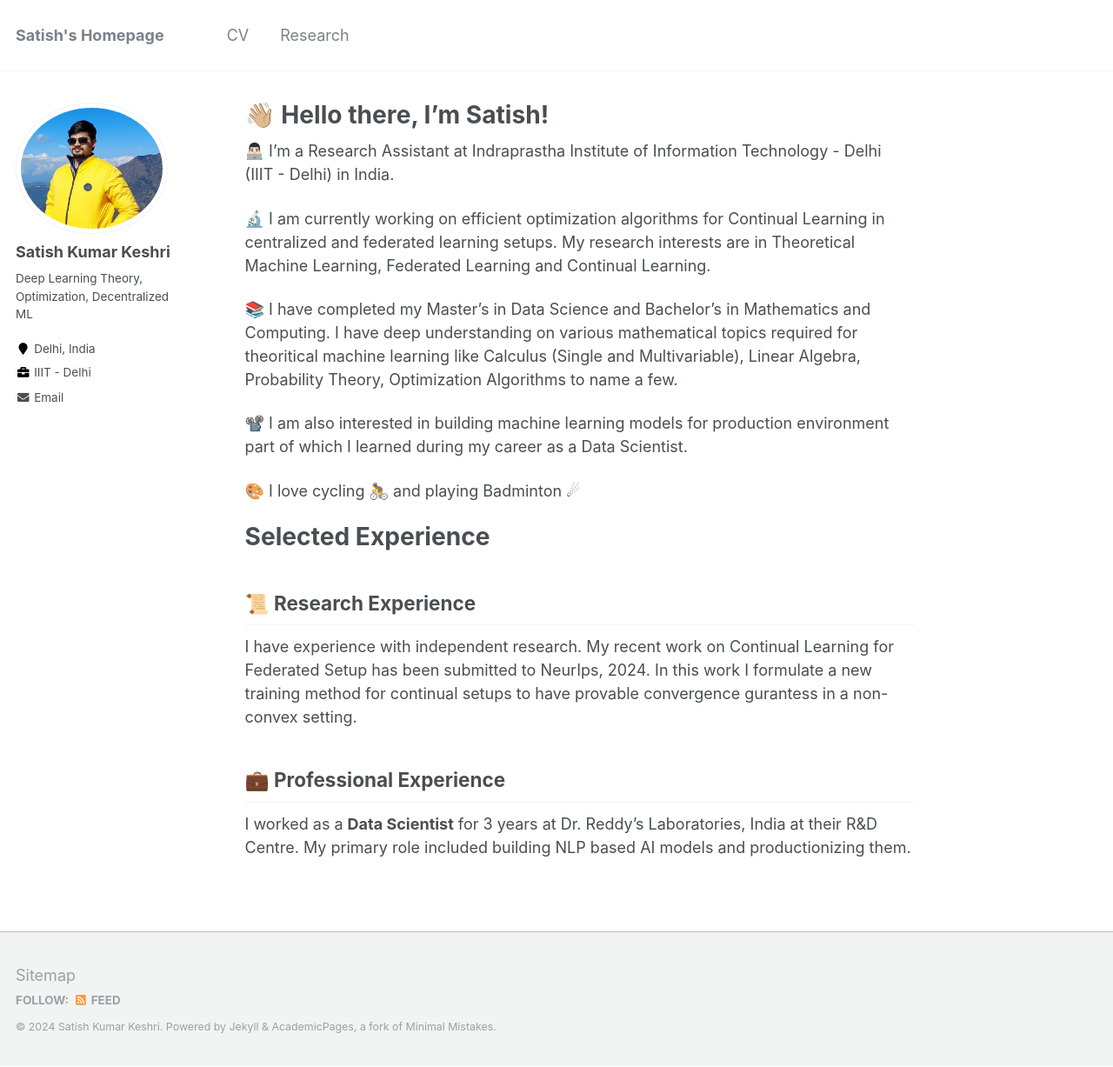
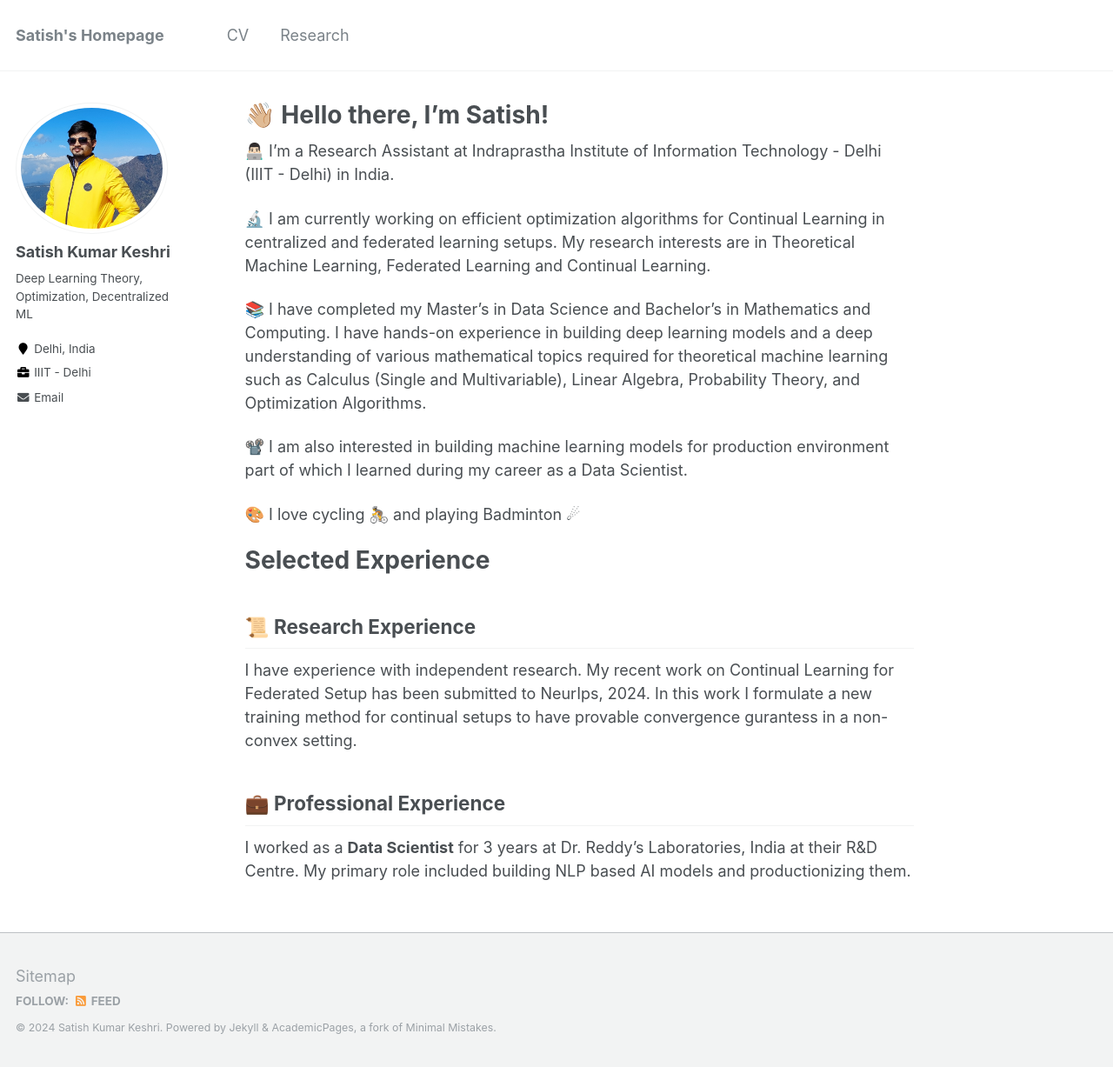
Before and after one commit to SatishKeshri/satishkeshri.github.io, a Jekyll site: the page built from _pages/about.md, in a window 1280 px wide and 1227 px high. Shown: the whole window at 87% size. Built offline with Jekyll 4.4.1, drawn with Linux system fonts in a browser that asks for light colours.

Commit message:
updated about

```diff
--- a/Gemfile
+++ b/Gemfile
@@ -24,6 +24,8 @@ group :jekyll_plugins do
   gem "jekyll-feed"
   gem 'jekyll-sitemap'
   gem 'hawkins'
+  # gem "nokogiri" #, ">= 1.6.7.rc"
+  # gem 'jemoji'
 end
 
 gem "webrick", "~> 1.8"
--- a/_config.yml
+++ b/_config.yml
@@ -268,6 +268,7 @@ plugins:
   - jekyll-gist
   - jekyll-feed
   - jekyll-redirect-from
+  # - jemoji # added by SKK
 # mimic GitHub Pages with --safe
 whitelist:
   - jekyll-paginate
--- a/_data/navigation.yml
+++ b/_data/navigation.yml
@@ -2,7 +2,7 @@
 main:
   - title: "CV"
     # url: /cv/
-    url: /files/Resume.pdf
+    url: /files/Satish_CV.pdf
 
   # - title: "Portfolio"
   #   url: /portfolio/
--- a/_pages/about.md
+++ b/_pages/about.md
@@ -15,7 +15,8 @@ redirect_from:
 
 🔬 I am currently working on efficient optimization algorithms for Continual Learning in centralized and federated learning setups. My research interests are in Theoretical Machine Learning, Federated Learning and Continual Learning.
 
-📚 I have completed my Master's in Data Science and Bachelor's in Mathematics and Computing. I have deep understanding on various mathematical topics required for theoritical machine learning like Calculus (Single and Multivariable), Linear Algebra, Probability Theory, Optimization Algorithms to name a few.
+📚 I have completed my Master's in Data Science and Bachelor's in Mathematics and Computing. I have hands-on experience in building deep learning models and a deep understanding of various mathematical topics required for theoretical machine learning such as Calculus (Single and Multivariable), Linear Algebra, Probability Theory, and Optimization Algorithms.
+
 
 📽️ I am also interested in building machine learning models for production environment part of which I learned during my career as a Data Scientist.
 
--- a/_pages/cv.html
+++ b/_pages/cv.html
@@ -7,5 +7,5 @@ redirect_from:
 - /resume
 ---
 
-<embed src="../files/Resume.pdf" type="application/pdf" frameBorder="0" scrolling="auto" height="100%"
+<embed src="../files/Satish_CV.pdf" type="application/pdf" frameBorder="0" scrolling="auto" height="100%"
   width="100%"></embed>
```
Also changed, not shown: _publications/2024-CFLAG.md (+1 -1 lines), Gemfile.lock, 1 other file.
